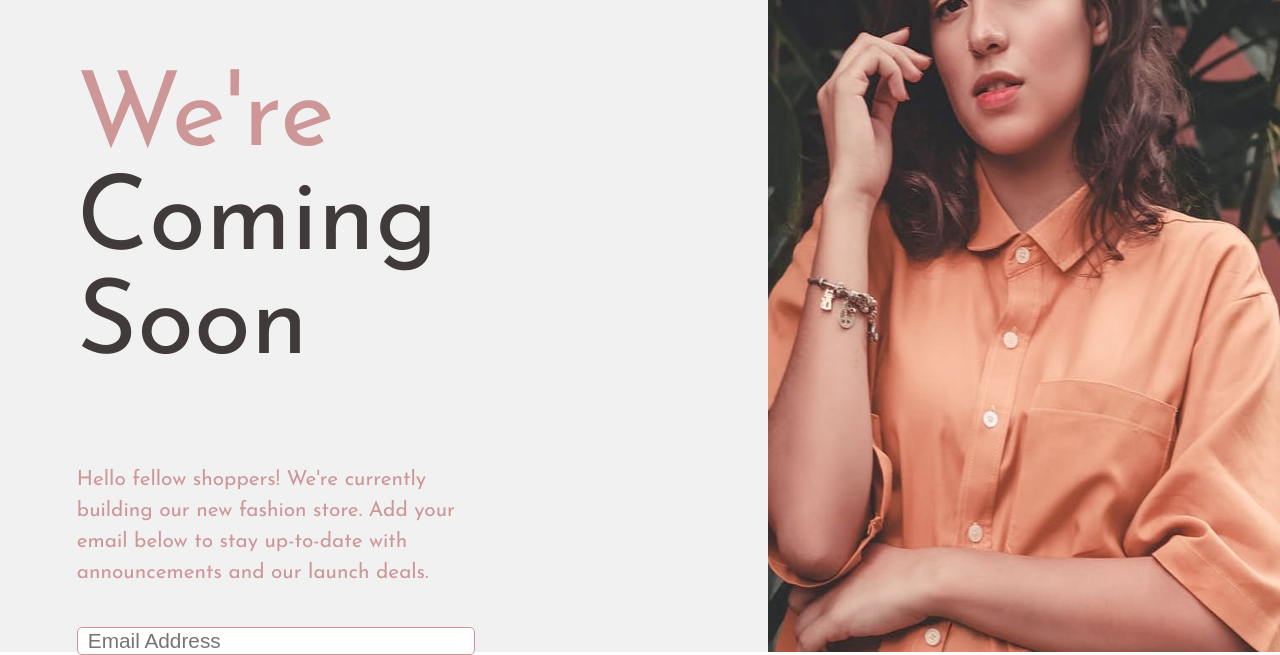
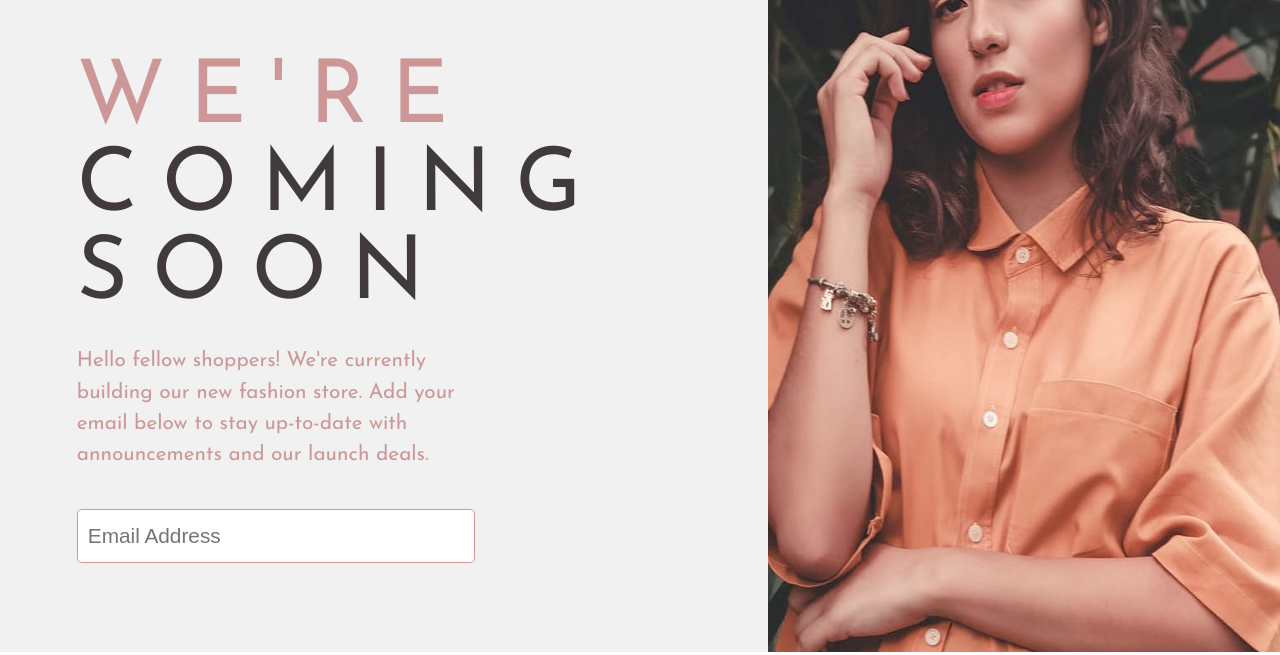
Before and after one commit to UbaidRussell/Base-Apparel-coming-soon-page, a plain HTML site: page index.html in a window 1280 px wide. Shown: the part 148-803 px from the top of the page. Drawn offline with Linux system fonts and the light colour scheme.

Commit message:
Worked on sizing 🔧

```diff
--- a/index.html
+++ b/index.html
@@ -20,7 +20,7 @@
     <img class="logo" src="./images/logo.svg" alt="Base Apparel">
   </div>
 
-  <h1 class="heading">We're <span class="heading-in-heading">coming soon</span></h1>
+  <h1 class="heading">WE'RE <span class="heading-in-heading">COMING SOON</span></h1>
 
   <p class="paragraph-display">Hello fellow shoppers! We're currently building our new fashion store.
   Add your email below to stay up-to-date with announcements and our launch deals.</p>
--- a/main.css
+++ b/main.css
@@ -24,15 +24,15 @@ body{
 .heading{
     margin-left: 10%;
     margin-right: 10%;
-    font-size: 6.5rem;
+    font-size: 5.5rem;
     width: 50%;
     font-weight:300;
-    text-transform: capitalize;
+    letter-spacing: 1.5rem;
+    margin-bottom: 10px;
 }
 .heading-in-heading{
-    font-size: 6.5rem;
+    font-size: 5.5rem;
     font-weight:300;
-    text-transform: capitalize;
     color: hsl(0, 6%, 24%);
 }
 
```
